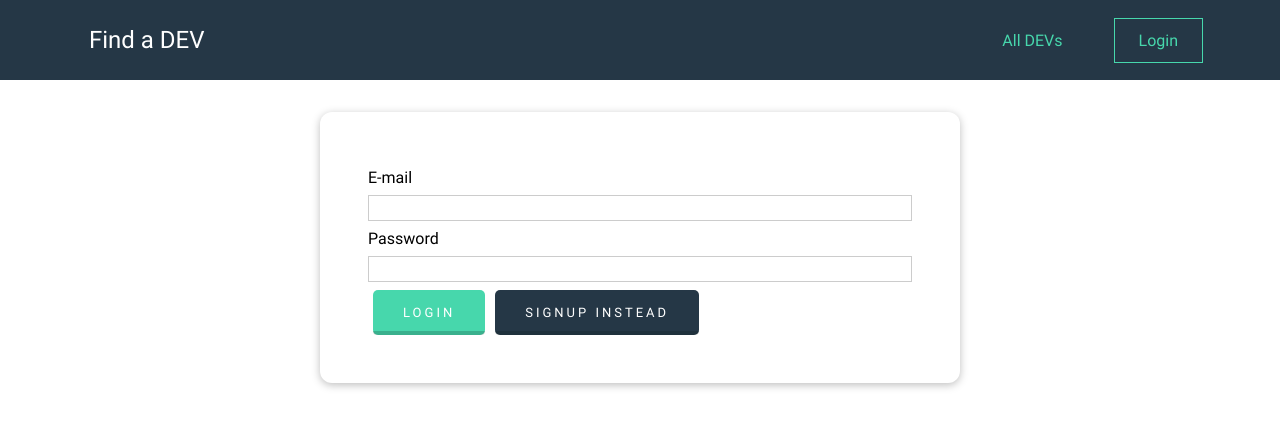
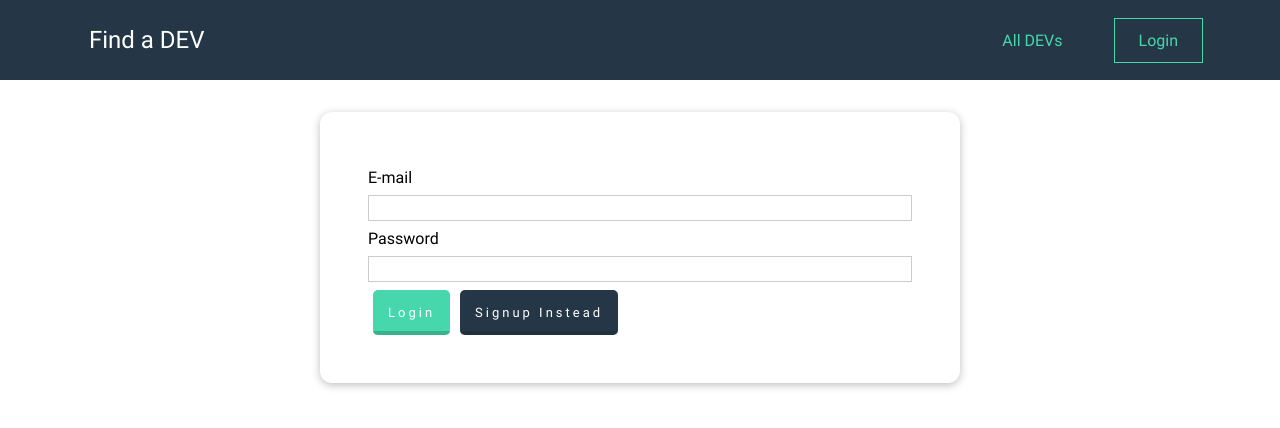
Before and after one commit to FrancuskiMiroslav/FindADevVueApp, a Vue app: page /auth in a window 1280 px wide. Shown: the top 428 px of the page. Built offline with nearby package versions, Linux system fonts and the light colour scheme.

Commit message:
additional routes added with nav guards

```diff
--- a/src/assets/scss/components/_buttons.scss
+++ b/src/assets/scss/components/_buttons.scss
@@ -4,9 +4,9 @@
 	color: #fff;
 	text-decoration: none;
 	background-color: $secondaryClr;
-	padding: 15px 30px;
+	padding: 15px;
 	font-size: 13px;
-	text-transform: uppercase;
+	text-transform: capitalize;
 	font-weight: 600;
 	letter-spacing: 3px;
 	border-radius: 5px;
@@ -59,9 +59,9 @@
 	color: #fff;
 	text-decoration: none;
 	background-color: $primaryClr;
-	padding: 15px 30px;
+	padding: 15px;
 	font-size: 13px;
-	text-transform: uppercase;
+	text-transform: capitalize;
 	font-weight: 600;
 	letter-spacing: 3px;
 	border-radius: 5px;
--- a/src/components/layout/TheHeader.vue
+++ b/src/components/layout/TheHeader.vue
@@ -35,6 +35,7 @@ export default {
     methods: {
         logout() {
             this.$store.dispatch('logout'); // dispatching logout actions
+            this.$router.replace('/devs'); // then we just move to another page without option to go back with replace method
         }
     }
 }
--- a/src/pages/auth/UserAuth.vue
+++ b/src/pages/auth/UserAuth.vue
@@ -79,6 +79,9 @@ export default {
                 } else {
                     await this.$store.dispatch('signup', actionPayload)
                 }
+
+                const redirectUrl = '/' + (this.$route.query.redirect || 'devs');
+                this.$router.replace(redirectUrl);
             } catch (error) {
                 this.error = error.message || 'Failed to authenticate, please try later.';
             }
--- a/src/pages/devs/DevList.vue
+++ b/src/pages/devs/DevList.vue
@@ -17,7 +17,7 @@
                         Refresh
                     </base-button>
                     <p>will auto refresh every 2min.</p>
-                    <base-button link to="/auth" v-if="!isLoggedIn" class="button-two">Login</base-button>
+                    <base-button link to="/auth?redirect=register" v-if="!isLoggedIn" class="button-two">Login to Register as a Dev</base-button>
                     <base-button v-if="isLoggedIn && !isDev && !isLoading" link to="/register" mode="button-two">
                         Register as DEV
                     </base-button>
--- a/src/router.js
+++ b/src/router.js
@@ -5,7 +5,8 @@ import DevList from './pages/devs/DevList.vue';
 import DevRegistration from './pages/devs/DevRegistration.vue';
 import DevContact from './pages/requests/DevContact.vue';
 import DevRequests from './pages/requests/DevRequests.vue';
-import UserAuth from './pages/auth/UserAuth.vue'
+import UserAuth from './pages/auth/UserAuth.vue';
+import store from './store/store.js';
 
 import NotFound from './pages/NotFound.vue';
 
@@ -20,12 +21,22 @@ const router = createRouter({
             children: [
             { path: 'contact', component: DevContact }, // /devs/id/contact
         ]},
-        { path: '/register', component: DevRegistration },
-        { path: '/requests', component: DevRequests },
-        { path: '/auth', component: UserAuth },
+        { path: '/register', component: DevRegistration, meta: { requiersAuth: true } },
+        { path: '/requests', component: DevRequests, meta: { requiersAuth: true } },
+        { path: '/auth', component: UserAuth, meta: { requiersUnauth: true } },
 
         { path: '/:notFound(.*)', component:NotFound } // not found route
     ],
 });
 
+router.beforeEach(function(to, from, next) { //global navigation guard to improve UX and prevent user from visiting pages when they are not possible
+    if(to.meta.requiersAuth && !store.getters.isAuthenticated) {
+        next('/auth');
+    } else if (to.meta.requiersUnauth && store.getters.isAuthenticated) {
+        next('/devs');
+    } else {
+        next();
+    }
+})
+
 export default router
```
